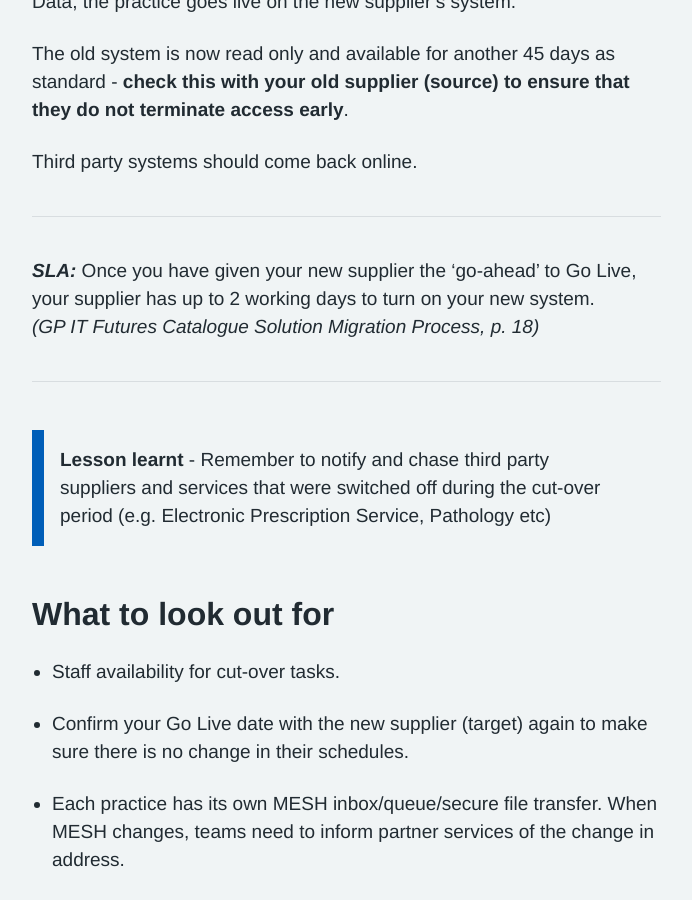
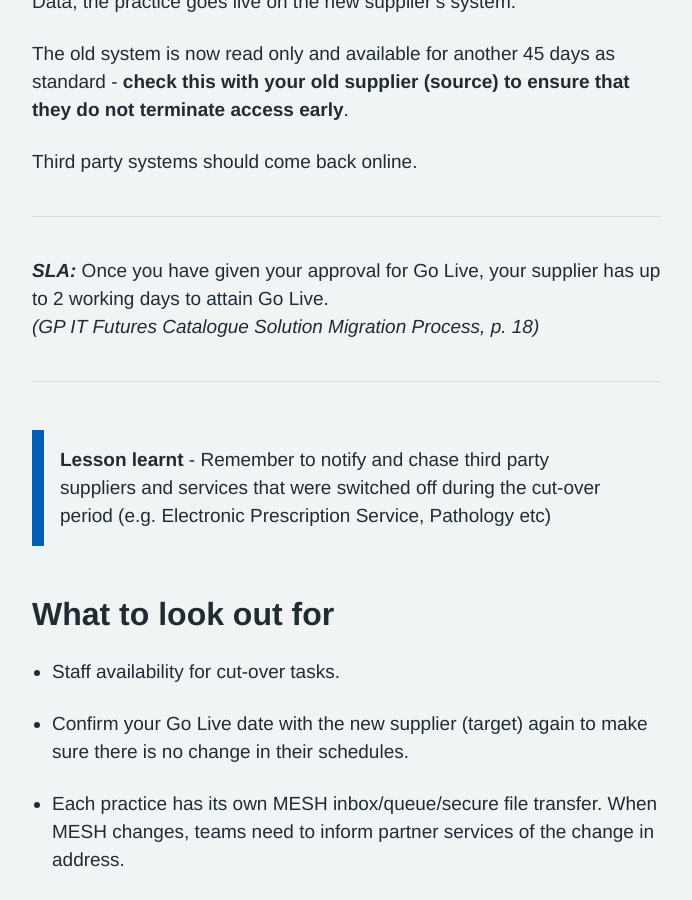
Before and after one commit to nhsconnect/prm-practice-migration, a Jekyll site: the page built from guide/06-cutover-and-go-live.md, in a window 1280 px wide and 900 px high, scrolled down 3398 px. Shown: the whole window, without its empty margins (128-820 px from the left). Built offline with Jekyll 4.4.1, drawn with Linux system fonts in a browser that asks for light colours; some web fonts are replaced.

Commit message:
Update 06-cutover-and-go-live.md

```diff
--- a/guide/06-cutover-and-go-live.md
+++ b/guide/06-cutover-and-go-live.md
@@ -98,7 +98,7 @@ The old system is now read only and available for another 45 days as standard -
 Third party systems should come back online.
 
 * * *
-**_SLA:_**  Once you have given your new supplier the 'go-ahead' to Go Live, your supplier has up to 2 working days to turn on your new system.
+**_SLA:_**  Once you have given your approval for Go Live, your supplier has up to 2 working days to attain Go Live.
 <br><em>(GP IT Futures Catalogue Solution Migration Process, p. 18)</em>
 * * *
 <!-- [UPLIFT] added reference to Step 11 SLA from the Ancillary Document, p. 18 -->
```
